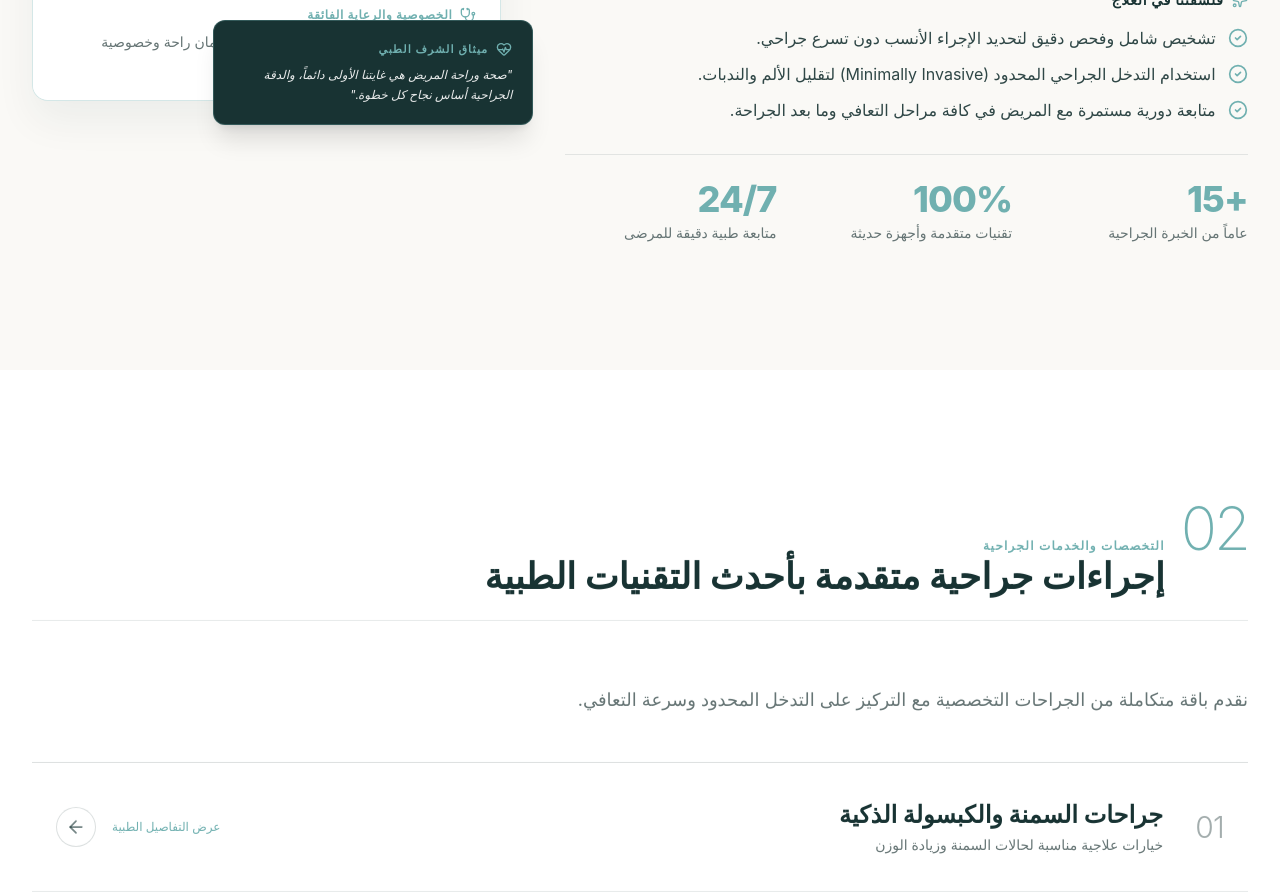
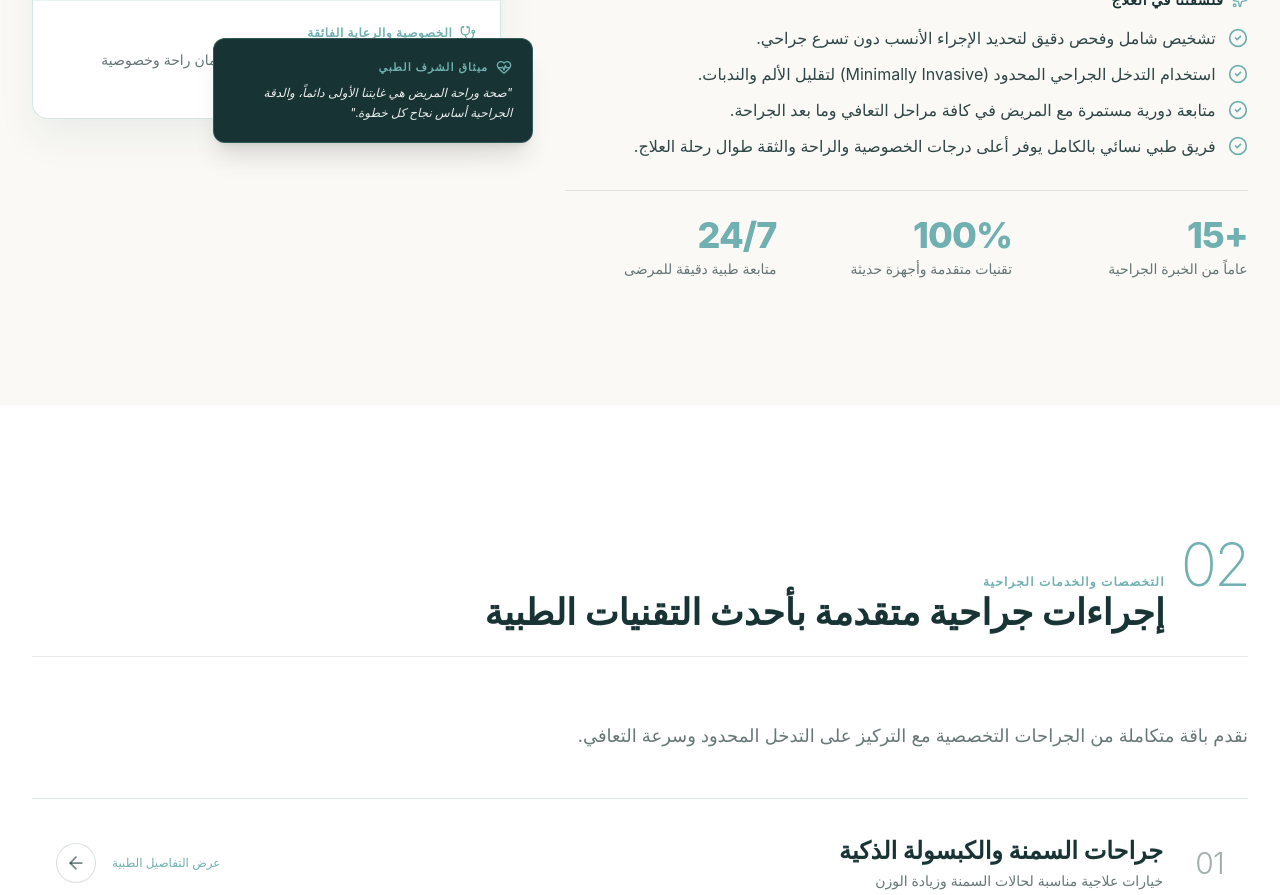
Before and after one commit to eslamshyba220-debug/Dr.-Heba-El-Komy, a React (Vite) app: page / in a window 1280 px wide. Shown: the part 1760-2655 px from the top of the page. Built offline with nearby package versions, Linux system fonts and the light colour scheme; a web font is replaced by a local one.

Commit message:
Add all-female team to treatment philosophy

```diff
--- a/src/data/content.ts
+++ b/src/data/content.ts
@@ -50,6 +50,7 @@ export const CONTENT = {
         'تشخيص شامل وفحص دقيق لتحديد الإجراء الأنسب دون تسرع جراحي.',
         'استخدام التدخل الجراحي المحدود (Minimally Invasive) لتقليل الألم والندبات.',
         'متابعة دورية مستمرة مع المريض في كافة مراحل التعافي وما بعد الجراحة.',
+        'فريق طبي نسائي بالكامل يوفر أعلى درجات الخصوصية والراحة والثقة طوال رحلة العلاج.',
       ],
     },
     services: {
@@ -353,6 +354,7 @@ export const CONTENT = {
         'Thorough clinical assessment to determine optimal interventions without unnecessary surgery.',
         'Minimally invasive techniques to minimize postoperative pain and scarring.',
         'Continuous, personalized follow-up through all phases of recovery.',
+        'An all-female medical team provides the highest levels of privacy, comfort, and trust throughout the treatment journey.',
       ],
     },
     services: {
```
